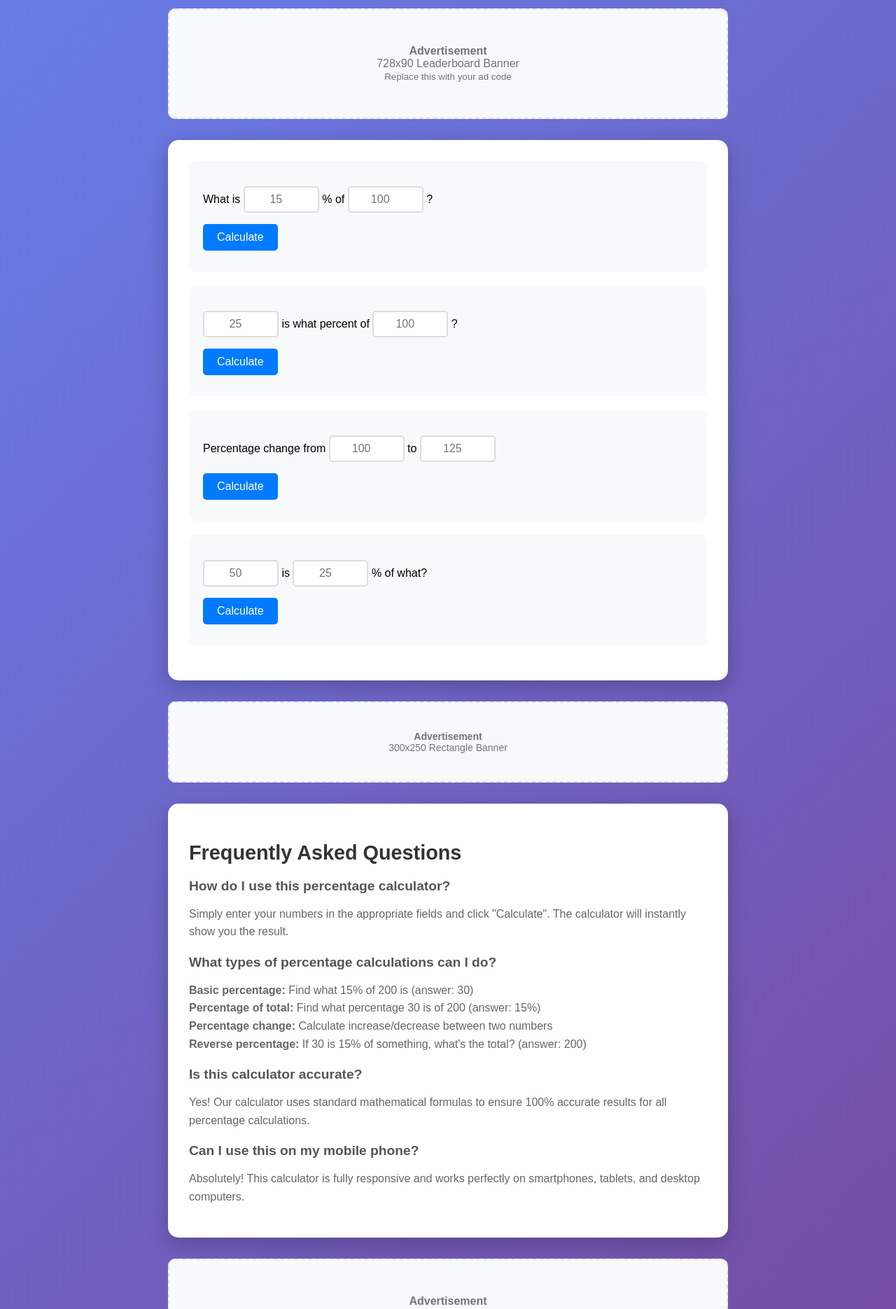
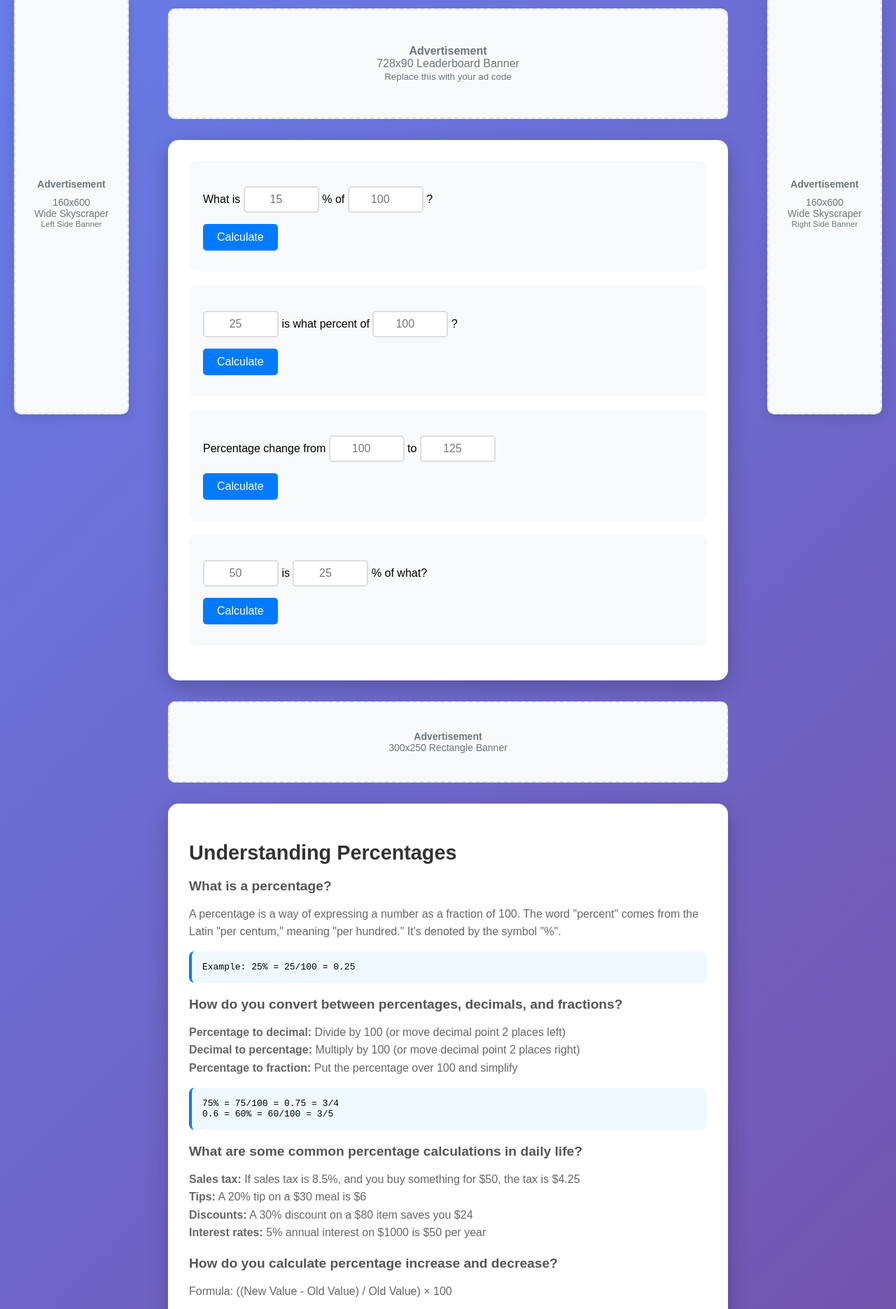
Before and after one commit to Magnusloev/percentagecalculator, a plain HTML site: page index.html in a window 1280 px wide. Shown: the part 110-1980 px from the top of the page at 70% size. Drawn offline with Linux system fonts and the light colour scheme.

Commit message:
Update index.html

```diff
--- a/index.html
+++ b/index.html
@@ -12,6 +12,7 @@ body {
     padding: 20px;
     background: linear-gradient(135deg, #667eea 0%, #764ba2 100%);
     min-height: 100vh;
+    position: relative;
 }
 
 h1 {
@@ -62,7 +63,41 @@ button {
     font-size: 1.2rem;
 }
 
-/* Ad Banner Styles */
+/* Side Banner Styles */
+.side-banner {
+    position: fixed;
+    top: 50%;
+    transform: translateY(-50%);
+    width: 160px;
+    height: 600px;
+    background: #f8f9fa;
+    border: 2px dashed #dee2e6;
+    border-radius: 10px;
+    display: flex;
+    flex-direction: column;
+    align-items: center;
+    justify-content: center;
+    text-align: center;
+    color: #6c757d;
+    font-size: 14px;
+    z-index: 1000;
+    box-shadow: 0 4px 15px rgba(0,0,0,0.1);
+}
+
+.side-banner-left {
+    left: 20px;
+}
+
+.side-banner-right {
+    right: 20px;
+}
+
+.side-banner strong {
+    margin-bottom: 10px;
+    display: block;
+}
+
+/* Regular Ad Banner Styles */
 .ad-banner {
     background: #f8f9fa;
     border: 2px dashed #dee2e6;
@@ -109,8 +144,32 @@ button {
     margin-bottom: 15px;
 }
 
-/* Mobile responsive */
+.example-box {
+    background: #f0f8ff;
+    padding: 15px;
+    border-radius: 8px;
+    border-left: 4px solid #007bff;
+    margin: 10px 0;
+    font-family: monospace;
+}
+
+/* Responsive Design */
+@media (max-width: 1200px) {
+    /* Hide side banners on smaller screens */
+    .side-banner {
+        display: none;
+    }
+}
+
 @media (max-width: 600px) {
+    body {
+        padding: 10px;
+    }
+
+    h1 {
+        font-size: 2rem;
+    }
+
     .calc-row {
         padding: 15px;
     }
@@ -127,6 +186,22 @@ button {
     </style>
 </head>
 <body>
+    <!-- Left Side Banner -->
+    <div class="side-banner side-banner-left">
+        <strong>Advertisement</strong>
+        160x600<br>
+        Wide Skyscraper<br>
+        <small>Left Side Banner</small>
+    </div>
+
+    <!-- Right Side Banner -->
+    <div class="side-banner side-banner-right">
+        <strong>Advertisement</strong>
+        160x600<br>
+        Wide Skyscraper<br>
+        <small>Right Side Banner</small>
+    </div>
+
     <h1>Percentage Calculator</h1>
 
     <!-- Top Ad Banner -->
@@ -170,22 +245,49 @@ button {
 
     <!-- FAQ Section -->
     <div class="faq-section">
-        <h2>Frequently Asked Questions</h2>
+        <h2>Understanding Percentages</h2>
 
-        <h3>How do I use this percentage calculator?</h3>
-        <p>Simply enter your numbers in the appropriate fields and click "Calculate". The calculator will instantly show you the result.</p>
+        <h3>What is a percentage?</h3>
+        <p>A percentage is a way of expressing a number as a fraction of 100. The word "percent" comes from the Latin "per centum," meaning "per hundred." It's denoted by the symbol "%".</p>
+        <div class="example-box">Example: 25% = 25/100 = 0.25</div>
 
-        <h3>What types of percentage calculations can I do?</h3>
-        <p><strong>Basic percentage:</strong> Find what 15% of 200 is (answer: 30)<br>
-        <strong>Percentage of total:</strong> Find what percentage 30 is of 200 (answer: 15%)<br>
-        <strong>Percentage change:</strong> Calculate increase/decrease between two numbers<br>
-        <strong>Reverse percentage:</strong> If 30 is 15% of something, what's the total? (answer: 200)</p>
+        <h3>How do you convert between percentages, decimals, and fractions?</h3>
+        <p><strong>Percentage to decimal:</strong> Divide by 100 (or move decimal point 2 places left)<br>
+        <strong>Decimal to percentage:</strong> Multiply by 100 (or move decimal point 2 places right)<br>
+        <strong>Percentage to fraction:</strong> Put the percentage over 100 and simplify</p>
+        <div class="example-box">
+        75% = 75/100 = 0.75 = 3/4<br>
+        0.6 = 60% = 60/100 = 3/5
+        </div>
 
-        <h3>Is this calculator accurate?</h3>
-        <p>Yes! Our calculator uses standard mathematical formulas to ensure 100% accurate results for all percentage calculations.</p>
+        <h3>What are some common percentage calculations in daily life?</h3>
+        <p><strong>Sales tax:</strong> If sales tax is 8.5%, and you buy something for $50, the tax is $4.25<br>
+        <strong>Tips:</strong> A 20% tip on a $30 meal is $6<br>
+        <strong>Discounts:</strong> A 30% discount on a $80 item saves you $24<br>
+        <strong>Interest rates:</strong> 5% annual interest on $1000 is $50 per year</p>
 
-        <h3>Can I use this on my mobile phone?</h3>
-        <p>Absolutely! This calculator is fully responsive and works perfectly on smartphones, tablets, and desktop computers.</p>
+        <h3>How do you calculate percentage increase and decrease?</h3>
+        <p>Formula: ((New Value - Old Value) / Old Value) × 100</p>
+        <div class="example-box">
+        Price went from $100 to $120:<br>
+        Increase = ((120 - 100) / 100) × 100 = 20%<br><br>
+        Price dropped from $200 to $150:<br>
+        Decrease = ((150 - 200) / 200) × 100 = -25%
+        </div>
+
+        <h3>What's the difference between percentage points and percent?</h3>
+        <p><strong>Percentage points</strong> refer to the arithmetic difference between percentages. If unemployment rises from 5% to 7%, that's an increase of 2 percentage points, but a 40% relative increase.</p>
+        <div class="example-box">
+        Interest rate: 3% → 5%<br>
+        Percentage point increase: 2 points<br>
+        Percent increase: 66.7%
+        </div>
+
+        <h3>How are percentages used in finance and business?</h3>
+        <p><strong>Profit margins:</strong> (Revenue - Costs) / Revenue × 100<br>
+        <strong>Growth rates:</strong> Year-over-year percentage changes<br>
+        <strong>Return on investment (ROI):</strong> (Gain - Cost) / Cost × 100<br>
+        <strong>Market share:</strong> Company sales / Total market sales × 100</p>
     </div>
 
     <!-- Bottom Ad Banner -->
```
